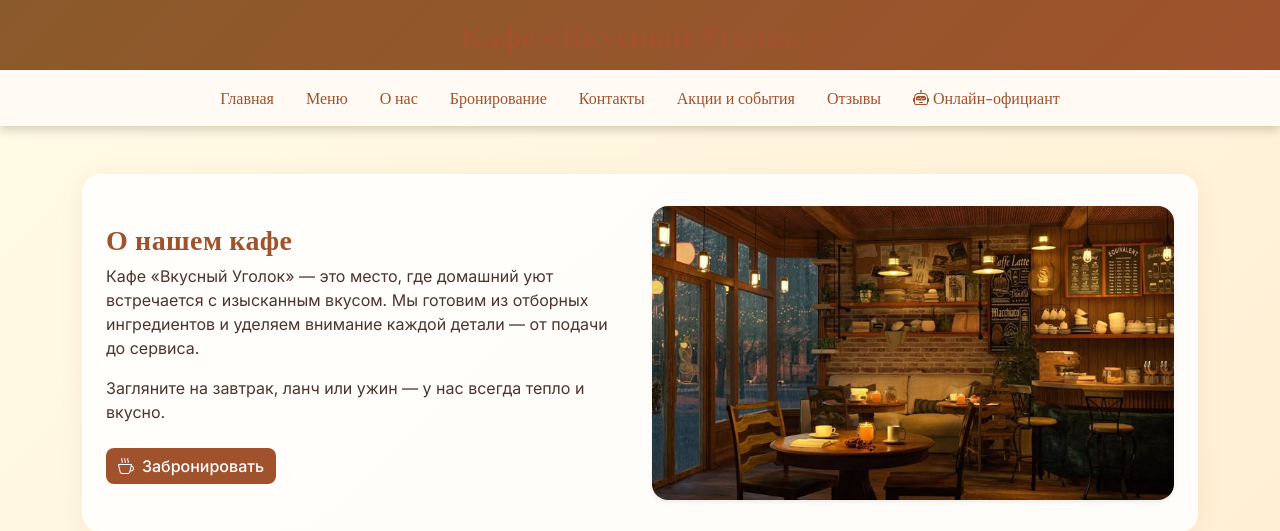
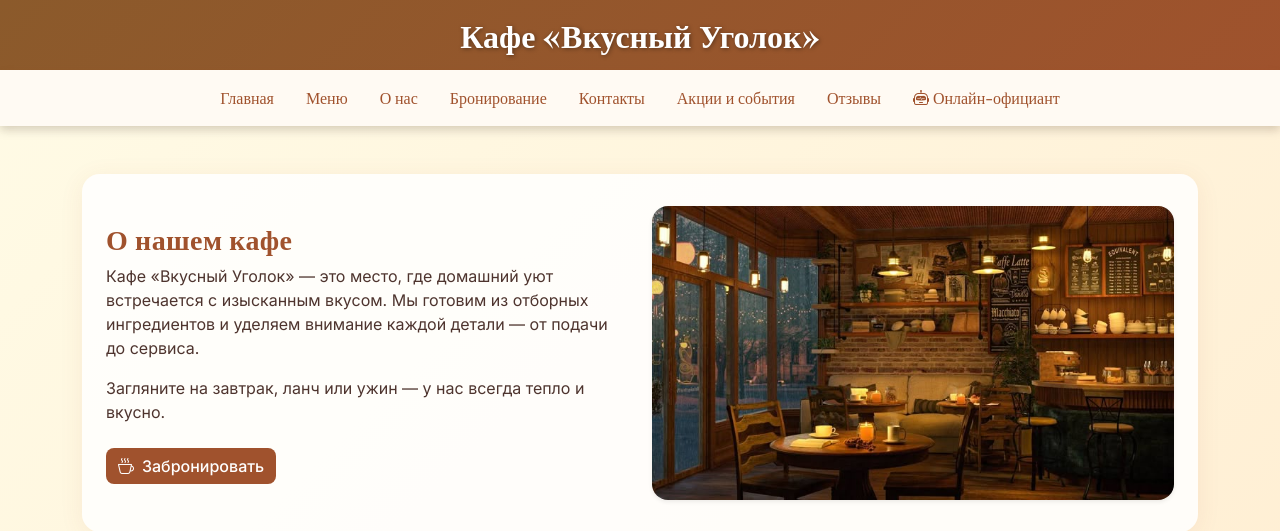
Before and after one commit to vkusnyjugolok/vkusnyjugolok, a PHP site: page /index.php in a window 1280 px wide. Shown: the top 531 px of the page. Run offline with PHP 8.4, Linux system fonts and the light colour scheme; data comes from the database, SQL or seed files in the repository.

Commit message:
Update header.css

```diff
--- a/css/header.css
+++ b/css/header.css
@@ -12,6 +12,8 @@
 .site-title {
     font-size: 2rem;
     font-weight: 700;
+    color: #fff !important;
+    text-shadow: 1px 1px 4px rgba(0,0,0,0.4);
 }
 
 /* Навигация */
```
